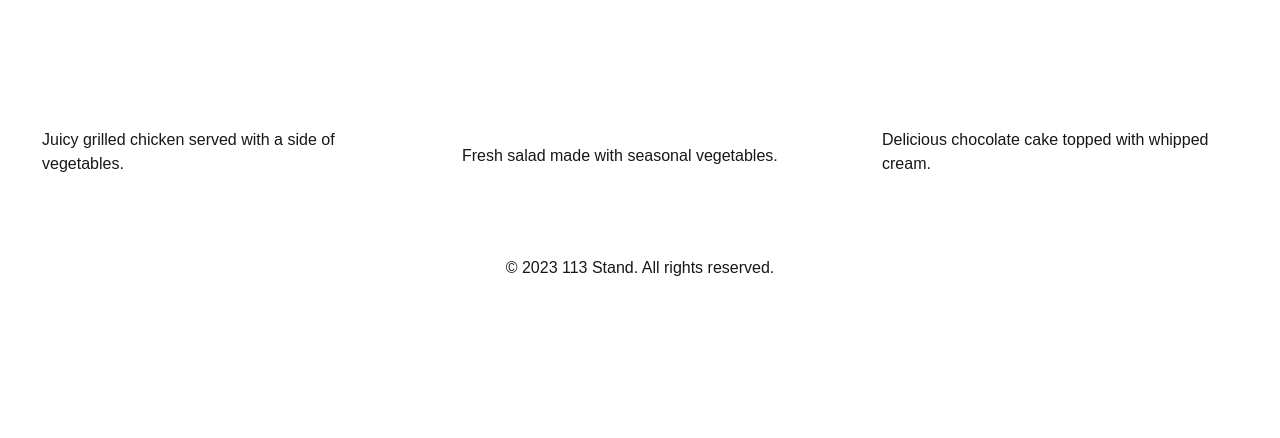
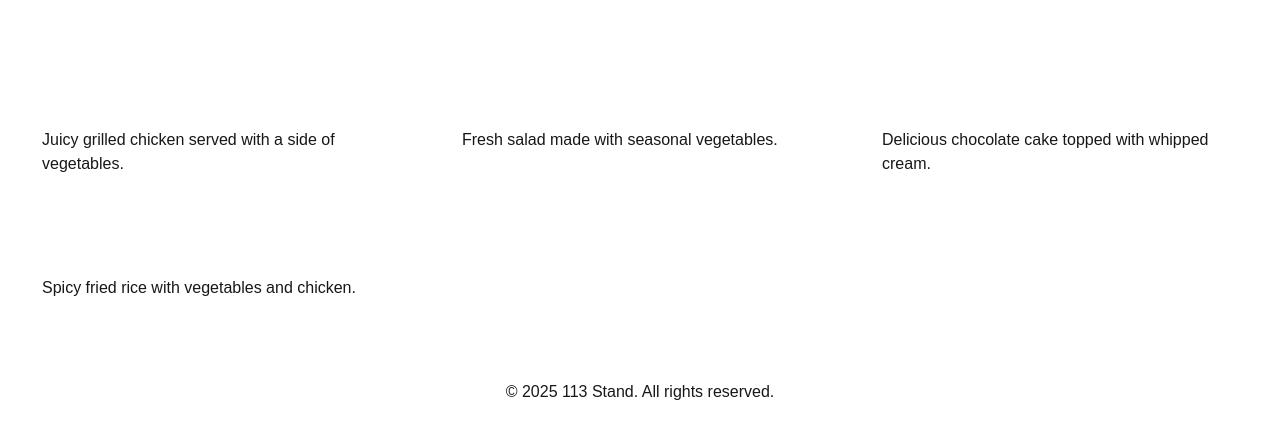
Before and after one commit to Timothy0508/113-schoolfair-site, a Next.js app: page / in a window 1280 px wide. Shown: the part 1021-1459 px from the top of the page. Before the commit the page ends 1339 px from the top, so only its background shows below. Built offline with nearby package versions, Linux system fonts and the light colour scheme.

Commit message:
Update menu items and footer copyright year

```diff
--- a/src/app/page.tsx
+++ b/src/app/page.tsx
@@ -70,22 +70,26 @@ export default function Home() {
         <h2 className={styles.menuTitle}>Our Menu</h2>
         <div className={styles.menuItems}>
           <MenuItem
-            title="Grilled Chicken"
+            title="飲料"
             description="Juicy grilled chicken served with a side of vegetables."
           />
           <MenuItem
-            title="Vegetable Salad"
+            title="冰品"
             description="Fresh salad made with seasonal vegetables."
           />
           <MenuItem
-            title="Chocolate Cake"
+            title="炒泡麵"
             description="Delicious chocolate cake topped with whipped cream."
+          />
+          <MenuItem
+            title="脆薯"
+            description="Spicy fried rice with vegetables and chicken."
           />
         </div>
       </section>
       <footer className={styles.footer}>
         <div className={styles.footerText}>
-          <p>&copy; 2023 113 Stand. All rights reserved.</p>
+          <p>&copy; 2025 113 Stand. All rights reserved.</p>
         </div>
       </footer>
     </main>
--- a/src/app/styles.module.css
+++ b/src/app/styles.module.css
@@ -136,7 +136,7 @@
 .menuItem {
   display: flex;
   flex-direction: column;
-  justify-content: space-evenly;
+  justify-content: start;
   align-items: start;
   padding: 20px;
   width: 100%;
```
